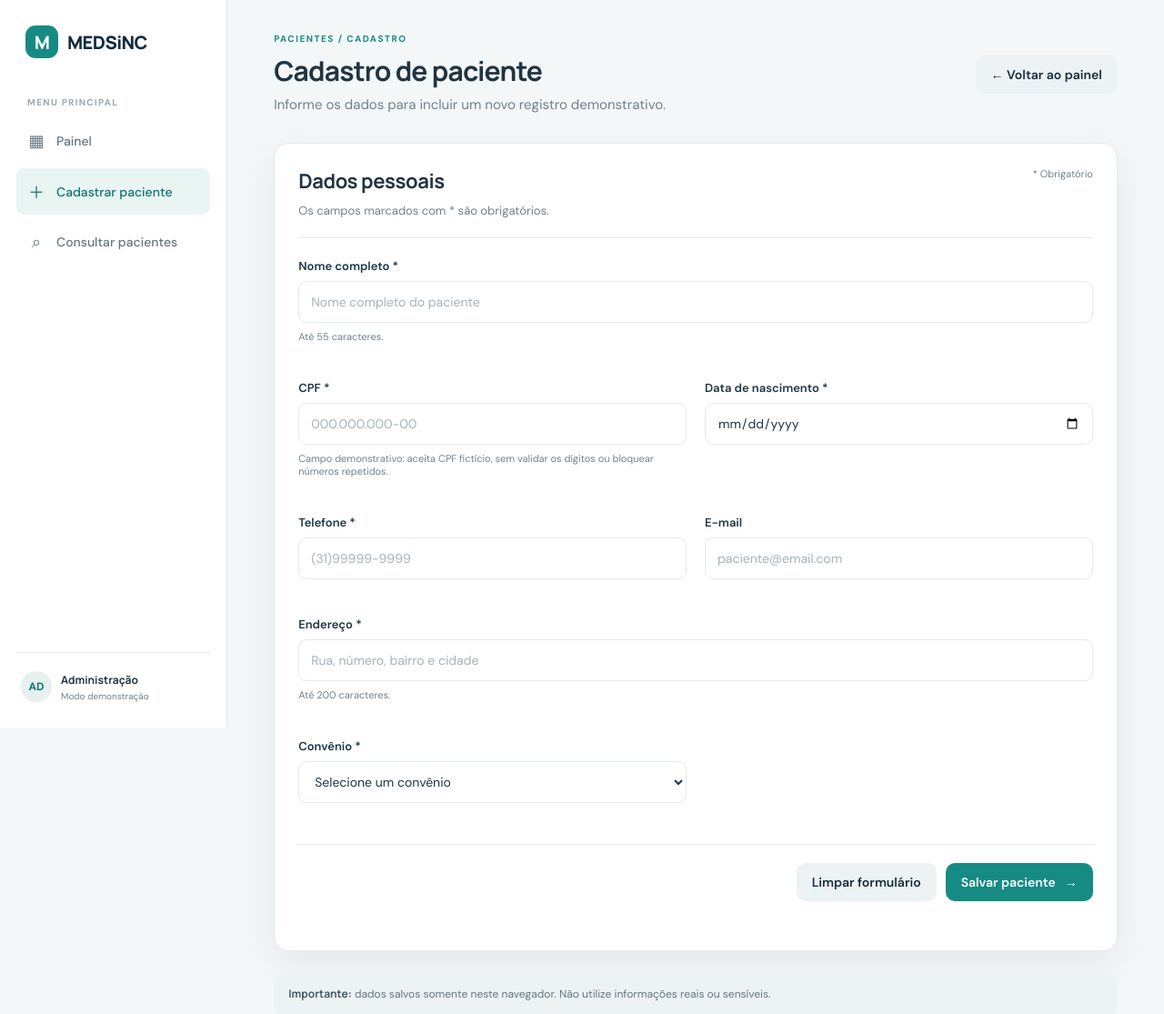
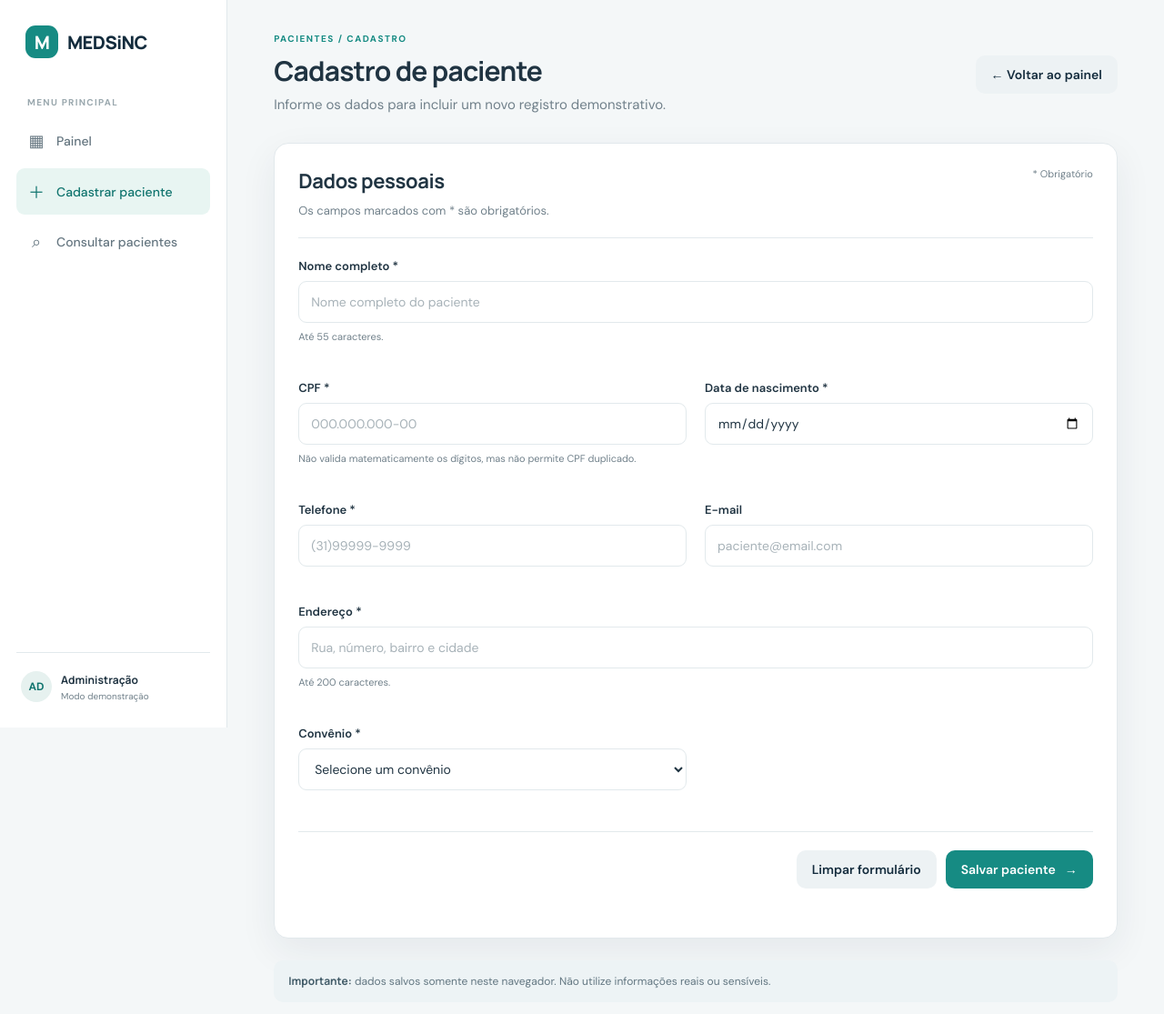
Before and after one commit to AnaClaraCruz1/medsinc-web-integrado, a Spring Boot app: page /pages/cadastro-paciente.html in a window 1280 px wide. Shown: the top 1115 px of the page at 91% size. Run offline with Spring Boot 4, Linux system fonts and the light colour scheme.

Commit message:
fix(ui): clarify CPF duplicate rule

```diff
--- a/src/main/resources/static/pages/cadastro-paciente.html
+++ b/src/main/resources/static/pages/cadastro-paciente.html
@@ -8,7 +8,7 @@
 <form id="patient-form" novalidate>
 <div class="form-grid">
 <div class="field field-span-2"><label for="patient-name">Nome completo *</label><input id="patient-name" name="nome" type="text" maxlength="55" placeholder="Nome completo do paciente" required><small class="field-hint">Até 55 caracteres.</small><small class="field-error" data-error-for="nome"></small></div>
-<div class="field"><label for="patient-cpf">CPF *</label><input id="patient-cpf" name="cpf" type="text" inputmode="numeric" maxlength="14" placeholder="000.000.000-00" required><small class="field-hint">Campo demonstrativo: aceita CPF fictício, sem validar os dígitos ou bloquear números repetidos.</small><small class="field-error" data-error-for="cpf"></small></div>
+<div class="field"><label for="patient-cpf">CPF *</label><input id="patient-cpf" name="cpf" type="text" inputmode="numeric" maxlength="14" placeholder="000.000.000-00" required><small class="field-hint">Não valida matematicamente os dígitos, mas não permite CPF duplicado.</small><small class="field-error" data-error-for="cpf"></small></div>
 <div class="field"><label for="patient-birth">Data de nascimento *</label><input id="patient-birth" name="nascimento" type="date" required><small class="field-error" data-error-for="nascimento"></small></div>
 <div class="field"><label for="patient-phone">Telefone *</label><input id="patient-phone" name="telefone" type="tel" maxlength="15" placeholder="(31)99999-9999" required><small class="field-error" data-error-for="telefone"></small></div>
 <div class="field"><label for="patient-email">E-mail</label><input id="patient-email" name="email" type="email" placeholder="paciente@email.com"><small class="field-error" data-error-for="email"></small></div>
```
